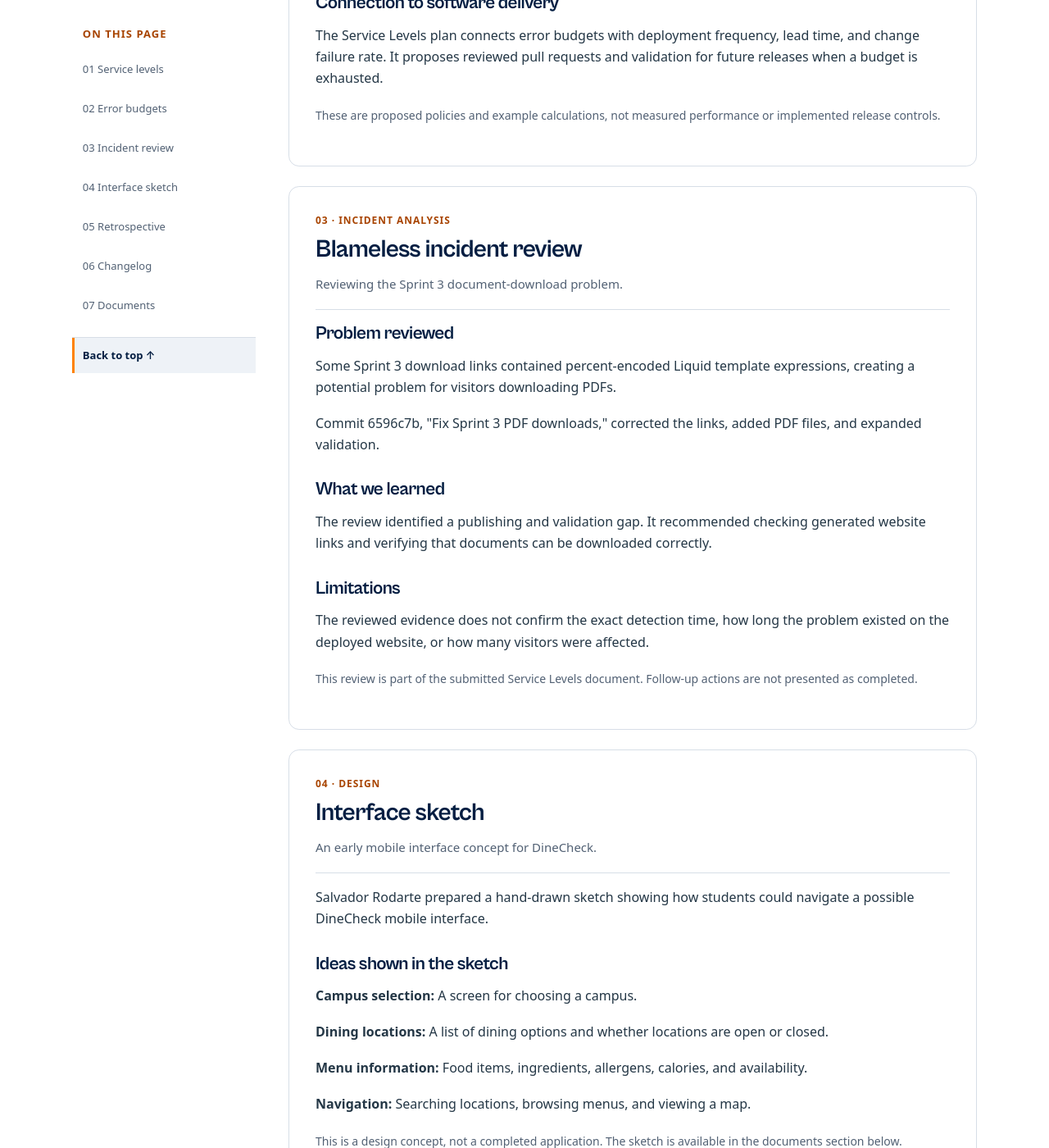
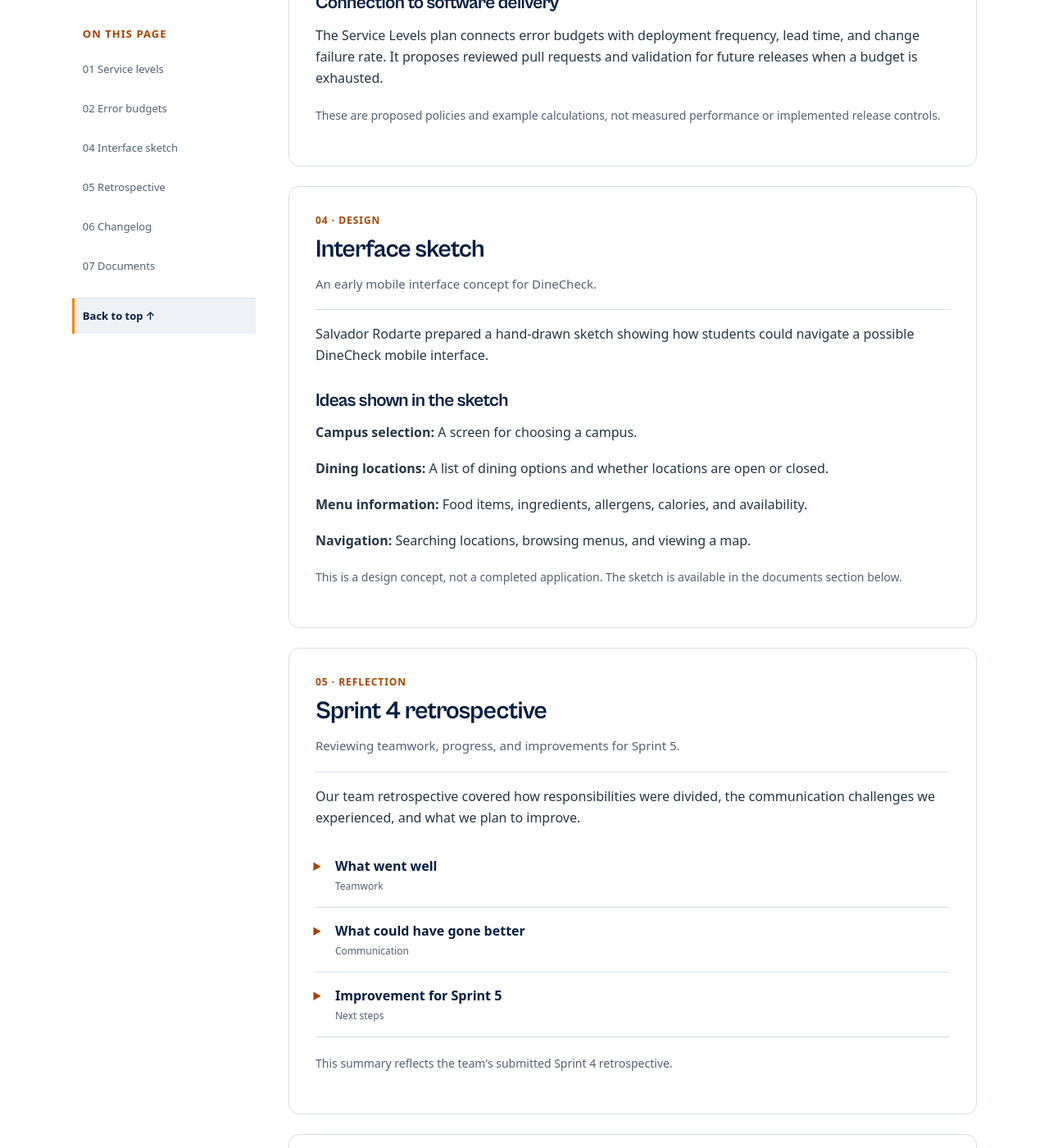
Before and after one commit to dlozan62/dlozan62.github.io, a Jekyll site: the page built from sprint-4.html, in a window 1280 px wide and 1400 px high, scrolled down 2803 px. Shown: the whole window at 82% size. Built offline with Jekyll 4.4.1, drawn with Linux system fonts in a browser that asks for light colours.

Commit message:
Finalize Sprint 4 page and update sprint index

```diff
--- a/sprint-4.html
+++ b/sprint-4.html
@@ -76,7 +76,6 @@ permalink: /sprints/sprint-4/
       <ul>
         <li><a href="#service-levels">01 Service levels</a></li>
         <li><a href="#error-budgets">02 Error budgets</a></li>
-        <li><a href="#incident-review">03 Incident review</a></li>
         <li><a href="#interface-sketch">04 Interface sketch</a></li>
         <li><a href="#retrospective">05 Retrospective</a></li>
         <li><a href="#sprint4-changelog">06 Changelog</a></li>
@@ -291,49 +290,6 @@ permalink: /sprints/sprint-4/
             <p class="source-note">
               These are proposed policies and example calculations,
               not measured performance or implemented release controls.
-            </p>
-          </div>
-        </section>
-
-        <!-- SECTION 3: INCIDENT REVIEW -->
-        <section class="charter-section" id="incident-review"
-                 aria-labelledby="incident-review-title">
-          <header class="charter-section__heading">
-            <p class="eyebrow">03 · Incident analysis</p>
-            <h2 id="incident-review-title">Blameless incident review</h2>
-            <p>Reviewing the Sprint 3 document-download problem.</p>
-          </header>
-
-          <div class="prose">
-            <h3>Problem reviewed</h3>
-            <p>
-              Some Sprint 3 download links contained percent-encoded
-              Liquid template expressions, creating a potential
-              problem for visitors downloading PDFs.
-            </p>
-            <p>
-              Commit 6596c7b, "Fix Sprint 3 PDF downloads,"
-              corrected the links, added PDF files, and
-              expanded validation.
-            </p>
-
-            <h3>What we learned</h3>
-            <p>
-              The review identified a publishing and validation gap.
-              It recommended checking generated website links and
-              verifying that documents can be downloaded correctly.
-            </p>
-
-            <h3>Limitations</h3>
-            <p>
-              The reviewed evidence does not confirm the exact
-              detection time, how long the problem existed on the
-              deployed website, or how many visitors were affected.
-            </p>
-
-            <p class="source-note">
-              This review is part of the submitted Service Levels
-              document. Follow-up actions are not presented as completed.
             </p>
           </div>
         </section>
```
Also changed, not shown: sprints.html (+14 -5 lines).
